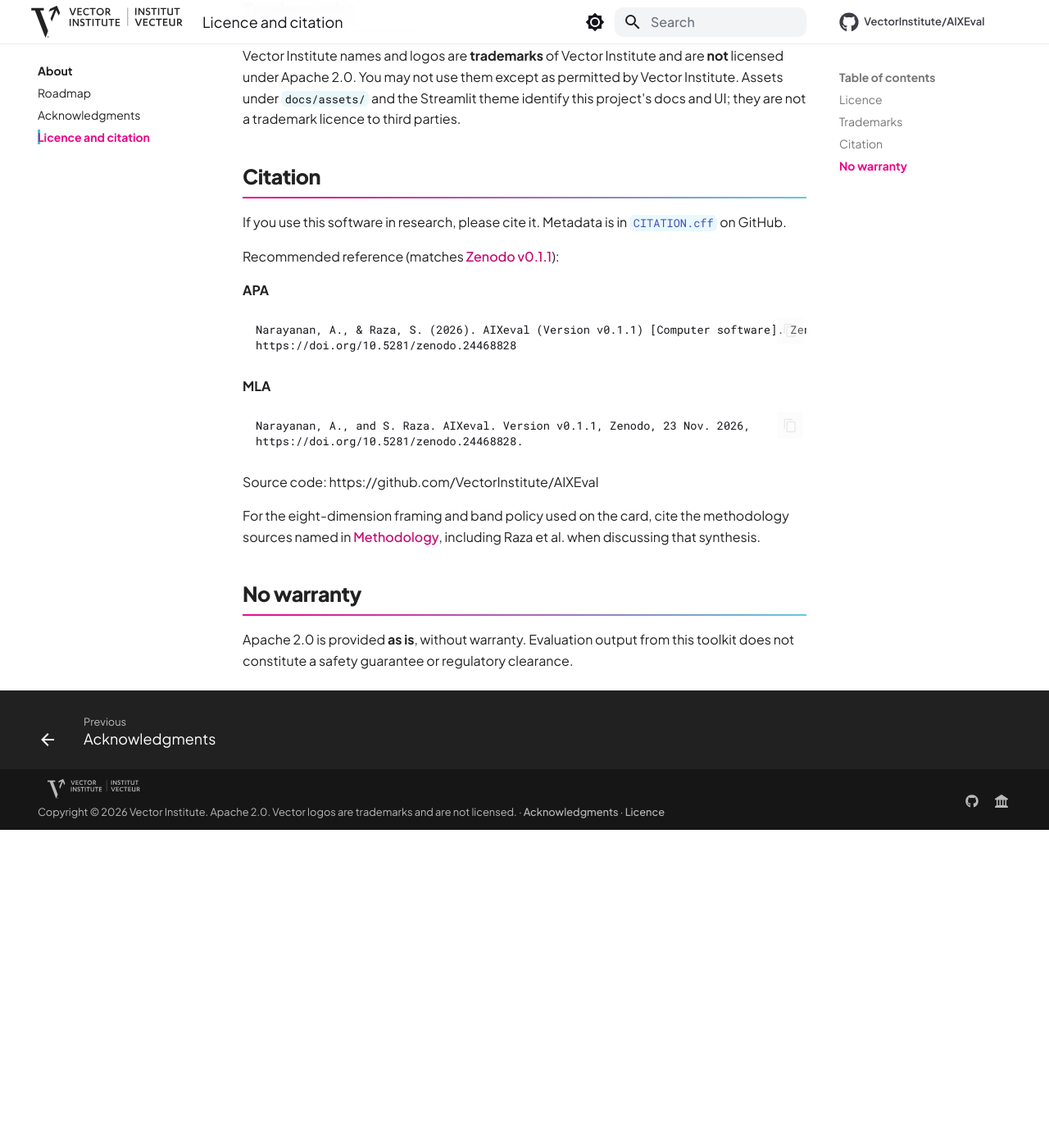
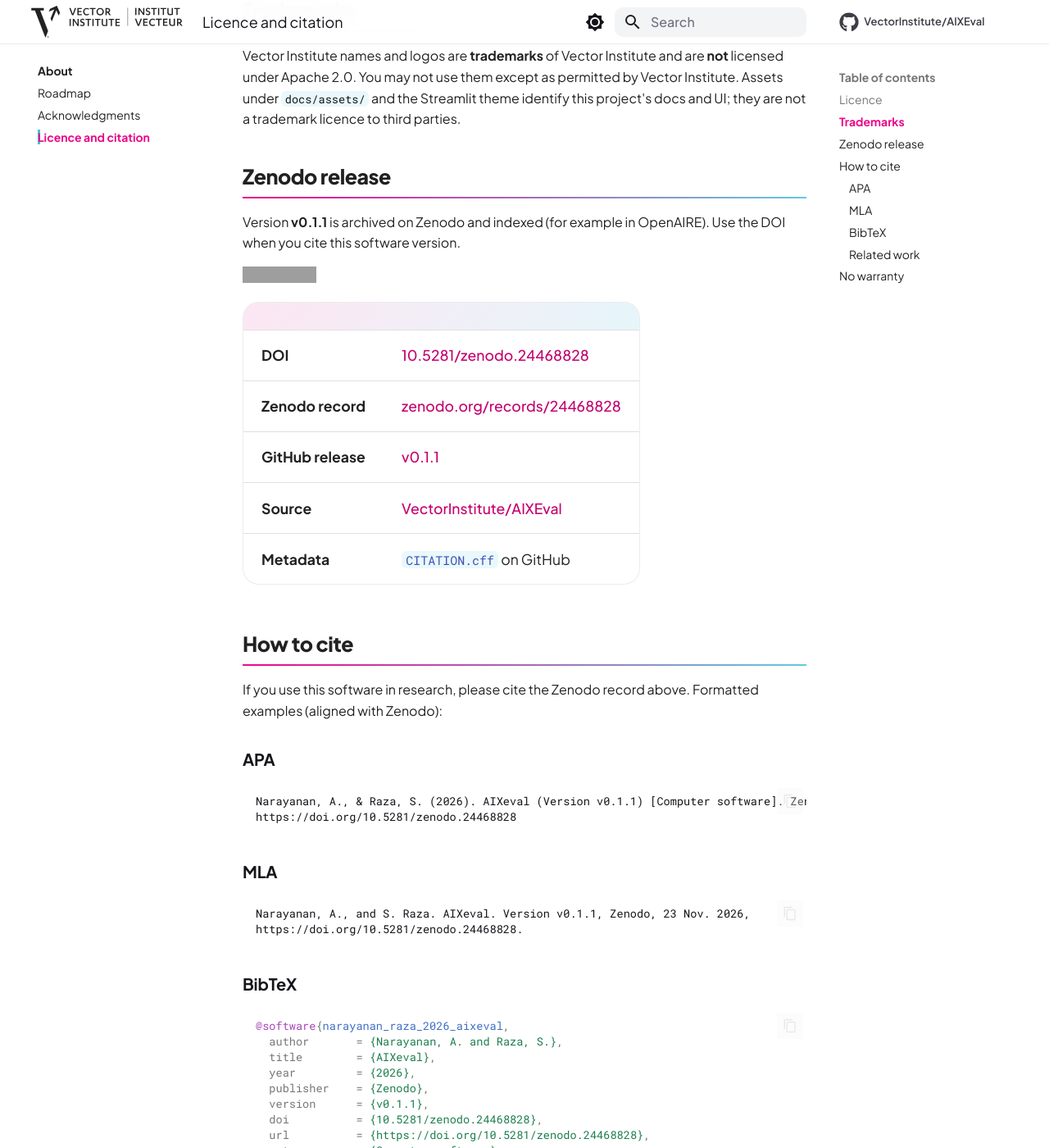
Before and after one commit to VectorInstitute/AIXEval, an MkDocs documentation site: the page built from docs/about/license-and-citation.md, in a window 1280 px wide and 1400 px high, scrolled down 492 px. Shown: the whole window at 82% size. Built offline with MkDocs 1.6.1 and Material for MkDocs 9.7.7, drawn with Linux system fonts in a browser that asks for light colours; comment, search, counter and statistics services are not loaded; before the commit the page ends 1504 px from its top, so only the background shows below that; some of the changed text lies outside the part shown; grey boxes are pictures that could not be loaded.

Commit message:
Enhance citation section in documentation for AIXeval v0.1.1, including BibTeX format and Zenodo links in README, index.md, and license-and-citation.md. Update citation guidelines for APA and MLA formats.

````diff
--- a/docs/about/license-and-citation.md
+++ b/docs/about/license-and-citation.md
@@ -17,29 +17,57 @@ as permitted by Vector Institute. Assets under `docs/assets/` and the
 Streamlit theme identify this project's docs and UI; they are not a
 trademark licence to third parties.
 
-## Citation
+## Zenodo release
 
-If you use this software in research, please cite it. Metadata is in
-[`CITATION.cff`](https://github.com/VectorInstitute/AIXEval/blob/main/CITATION.cff)
-on GitHub.
+Version **v0.1.1** is archived on Zenodo and indexed (for example in
+OpenAIRE). Use the DOI when you cite this software version.
 
-Recommended reference (matches [Zenodo v0.1.1](https://doi.org/10.5281/zenodo.24468828)):
+[![DOI](https://zenodo.org/badge/DOI/10.5281/zenodo.24468828.svg)](https://doi.org/10.5281/zenodo.24468828)
 
-**APA**
+| | |
+|---|---|
+| **DOI** | [10.5281/zenodo.24468828](https://doi.org/10.5281/zenodo.24468828) |
+| **Zenodo record** | [zenodo.org/records/24468828](https://zenodo.org/records/24468828) |
+| **GitHub release** | [v0.1.1](https://github.com/VectorInstitute/AIXEval/releases/tag/v0.1.1) |
+| **Source** | [VectorInstitute/AIXEval](https://github.com/VectorInstitute/AIXEval) |
+| **Metadata** | [`CITATION.cff`](https://github.com/VectorInstitute/AIXEval/blob/main/CITATION.cff) on GitHub |
+
+## How to cite
+
+If you use this software in research, please cite the Zenodo record
+above. Formatted examples (aligned with Zenodo):
+
+### APA
 
 ```text
 Narayanan, A., & Raza, S. (2026). AIXeval (Version v0.1.1) [Computer software]. Zenodo.
 https://doi.org/10.5281/zenodo.24468828
 ```
 
-**MLA**
+### MLA
 
 ```text
 Narayanan, A., and S. Raza. AIXeval. Version v0.1.1, Zenodo, 23 Nov. 2026,
 https://doi.org/10.5281/zenodo.24468828.
 ```
 
-Source code: https://github.com/VectorInstitute/AIXEval
+### BibTeX
+
+```bibtex
+@software{narayanan_raza_2026_aixeval,
+  author       = {Narayanan, A. and Raza, S.},
+  title        = {AIXeval},
+  year         = {2026},
+  publisher    = {Zenodo},
+  version      = {v0.1.1},
+  doi          = {10.5281/zenodo.24468828},
+  url          = {https://doi.org/10.5281/zenodo.24468828},
+  note         = {Computer software},
+  repository   = {https://github.com/VectorInstitute/AIXEval}
+}
+```
+
+### Related work
 
 For the eight-dimension framing and band policy used on the card, cite
 the methodology sources named in [Methodology](../methodology.md),
````
Also changed, not shown: README.md (+18 -0 lines), docs/index.md (+30 -0 lines).
